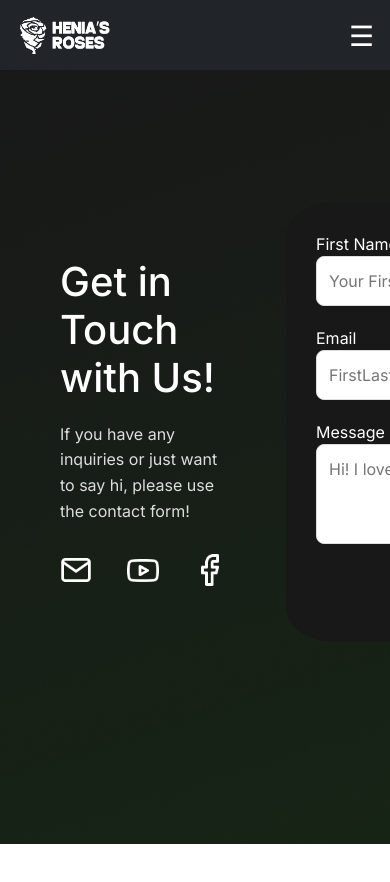
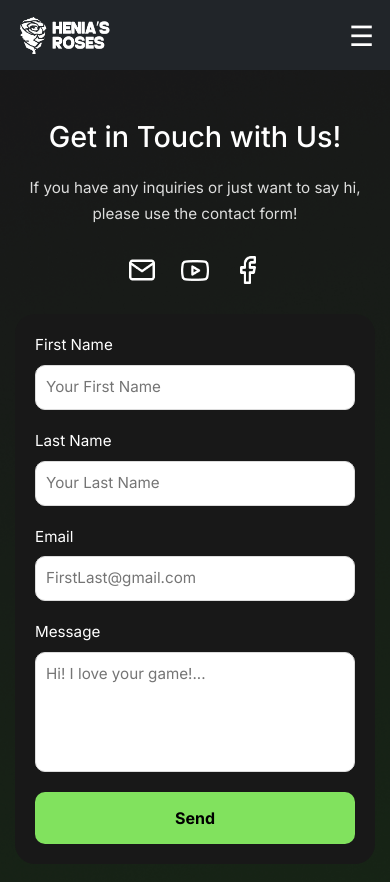
Before and after one commit to heniasroses/ForGuarWebsite, a Next.js app: page /contact-us in a window 390 px wide. Shown: the top 882 px of the page. Before the commit the page ends 844 px from the top, so only its background shows below. Built offline with nearby package versions, Linux system fonts and the light colour scheme; no server answers.

Commit message:
Update Contact Us Page
> Contact Us Page is now responsive for both smaller screens and larger screens

```diff
--- a/src/app/contact-us/page.tsx
+++ b/src/app/contact-us/page.tsx
@@ -2,10 +2,13 @@ import Navbar from "@/components/Navbar";
 import ContactUs from "@/components/ContactUs";
 
 export default function ContactUsPage() {
-    return (
-      <>
-        <Navbar />
+  return (
+    <>
+      <Navbar />
+
+      <main className="pageContent">
         <ContactUs />
-      </>
-    );
+      </main>
+    </>
+  );
 }
--- a/src/styles/styles.css
+++ b/src/styles/styles.css
@@ -1127,7 +1127,7 @@ envelope:hover {
   align-items: center;
   justify-content: center;
   padding: 60px;
-  font-family: 'Inter';
+  font-family: "Inter";
 }
 
 /* MAIN LAYOUT */
@@ -1146,14 +1146,15 @@ envelope:hover {
 }
 
 .contactLeft h1 {
-  font-size: 2.5rem;
+  font-size: clamp(2rem, 4vw, 2.8rem);
   margin-bottom: 20px;
 }
 
 .contactLeft p {
   margin-bottom: 30px;
-  line-height: 1.6;
+  line-height: 1.7;
   opacity: 0.85;
+  max-width: 500px;
 }
 
 .contactIcons {
@@ -1170,15 +1171,15 @@ envelope:hover {
 }
 
 .contactIcons img:hover {
-  transform: scale(1.3);
+  transform: scale(1.2);
 }
 
 /* RIGHT SIDE CARD */
 .contactRight {
   flex: 1;
   background: #181818;
-  padding: 30px;
-  border-radius: 8%;
+  padding: 35px;
+  border-radius: 30px;
   color: #ffffff;
 }
 
@@ -1204,6 +1205,12 @@ envelope:hover {
 .fullInput {
   display: flex;
   flex-direction: column;
+}
+
+
+label {
+  margin-bottom: 8px;
+  font-size: 0.95rem;
 }
 
 input,
@@ -1211,29 +1218,136 @@ textarea {
   background: #ffffff;
   color: #000000;
   border: 1px solid #dcdcdc;
-  border-radius: 8px;
+  border-radius: 10px;
   padding: 12px;
   outline: none;
-}
-
-/* TEXTAREA SIZE */
+  font-size: 1rem;
+  width: 100%;
+}
+
 textarea {
-  min-height: 100px;
+  min-height: 120px;
   resize: none;
 }
 
 /* BUTTON */
 .buttonContact {
-  background: #81E25E;
+  background: #81e25e;
   border: none;
-  padding: 12px;
+  padding: 14px;
   border-radius: 10px;
   cursor: pointer;
   font-weight: bold;
   color: #000000;
-  width: 140px;
+  width: 160px;
   align-self: flex-end;
-  margin-right: 10px;
+  transition: 0.2s;
+}
+
+.buttonContact:hover {
+  transform: translateY(-2px);
+}
+
+/* ========================= */
+/* TABLET */
+/* ========================= */
+
+@media (max-width: 992px) {
+  .contactUsContainer {
+    padding: 40px;
+  }
+
+  .contactUsRow {
+    gap: 40px;
+  }
+
+  .contactRight {
+    padding: 30px;
+  }
+}
+
+/* ========================= */
+/* MOBILE */
+/* ========================= */
+
+@media (max-width: 768px) {
+  .contactUsContainer {
+    padding: 30px 20px;
+  }
+
+  .contactUsRow {
+    flex-direction: column;
+    gap: 30px;
+  }
+
+  .contactLeft {
+    text-align: center;
+  }
+
+  .contactLeft p {
+    max-width: none;
+  }
+
+  .contactIcons {
+    justify-content: center;
+  }
+
+  .contactRight {
+    width: 100%;
+    padding: 25px;
+  }
+
+  .rowTwoInputs {
+    flex-direction: column;
+    gap: 20px;
+  }
+
+  .buttonContact {
+    width: 100%;
+    align-self: stretch;
+  }
+}
+
+/* ========================= */
+/* SMALL PHONES */
+/* ========================= */
+
+@media (max-width: 480px) {
+  .contactUsContainer {
+    padding: 20px 15px;
+  }
+
+  .contactLeft h1 {
+    font-size: 1.8rem;
+  }
+
+  .contactLeft p {
+    font-size: 0.95rem;
+  }
+
+  .contactRight {
+    padding: 20px;
+    border-radius: 20px;
+  }
+
+  .contactIcons {
+    gap: 25px;
+  }
+
+  .contactIcons img {
+    width: 28px;
+    height: 28px;
+  }
+
+  input,
+  textarea {
+    padding: 10px;
+    font-size: 0.95rem;
+  }
+}
+
+.pageContent {
+    padding-top: 70px; /* navbar height */
 }
 
 .forestLogContainer {
```
